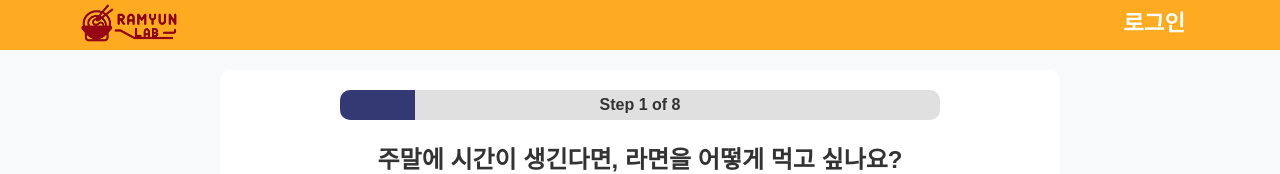
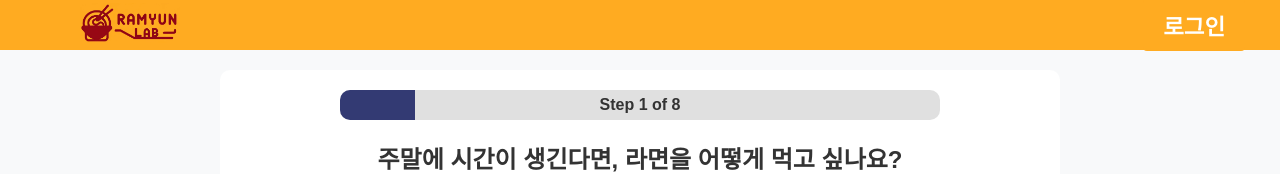
Before and after one commit to RamyunLab/ramyunlab-fe, a React (Create React App) app: page /mbti in a window 1280 px wide. Shown: the top 174 px of the page. Built offline with nearby package versions, Linux system fonts and the light colour scheme; no server answers; a web font is replaced by a local one.

Commit message:
fix: 유효성검사문구

```diff
--- a/src/components/AccountModal/AccountPage.tsx
+++ b/src/components/AccountModal/AccountPage.tsx
@@ -57,7 +57,9 @@ const AccountPage: React.FC<AccountPageProps> = ({ onNicknameChange }) => {
             );
             setIsNicknameChecked(false);
         } else {
-            setNicknameError("형식에 맞는 닉네임입니다.");
+            setNicknameError(
+                <span className={styles.successMessage}>형식에 맞는 닉네임입니다.</span>
+            );
         }
     };
 
@@ -92,7 +94,9 @@ const AccountPage: React.FC<AccountPageProps> = ({ onNicknameChange }) => {
         if (!isValidPassword(value)) {
             setCurrentPasswordError("입력하신 비밀번호와 현재 비밀번호가 일치하지 않습니다.");
         } else {
-            setCurrentPasswordError("비밀번호가 일치합니다.");
+            setCurrentPasswordError(
+                <span className={styles.successMessage}>형식에 맞는 닉네임입니다.</span>
+            );
         }
     };
 
--- a/src/components/Header/Header.module.scss
+++ b/src/components/Header/Header.module.scss
@@ -20,13 +20,14 @@
 .button {
     font-size: 1.4em;
     cursor: pointer;
-    margin-top: 1px;
+    margin-top: 10px;
     background: #ffab21;
     border: none;
     color: white;
+
     font-family: inherit;
     position: relative;
-    right: 70px; // 버튼을 약간 왼쪽으로 이동
+    right: 30px; // 버튼을 약간 왼쪽으로 이동
 }
 
 .menuIcon {
--- a/src/components/RamenDetail/ReviewList.scss
+++ b/src/components/RamenDetail/ReviewList.scss
@@ -226,6 +226,12 @@
     }
 }
 
+@media (max-width: 1024px) {
+    .review-list {
+        width: 93%;
+        height: auto;
+    }
+}
 @media (max-width: 768px) {
     .review-list {
         background-color: #ffffff;
```
